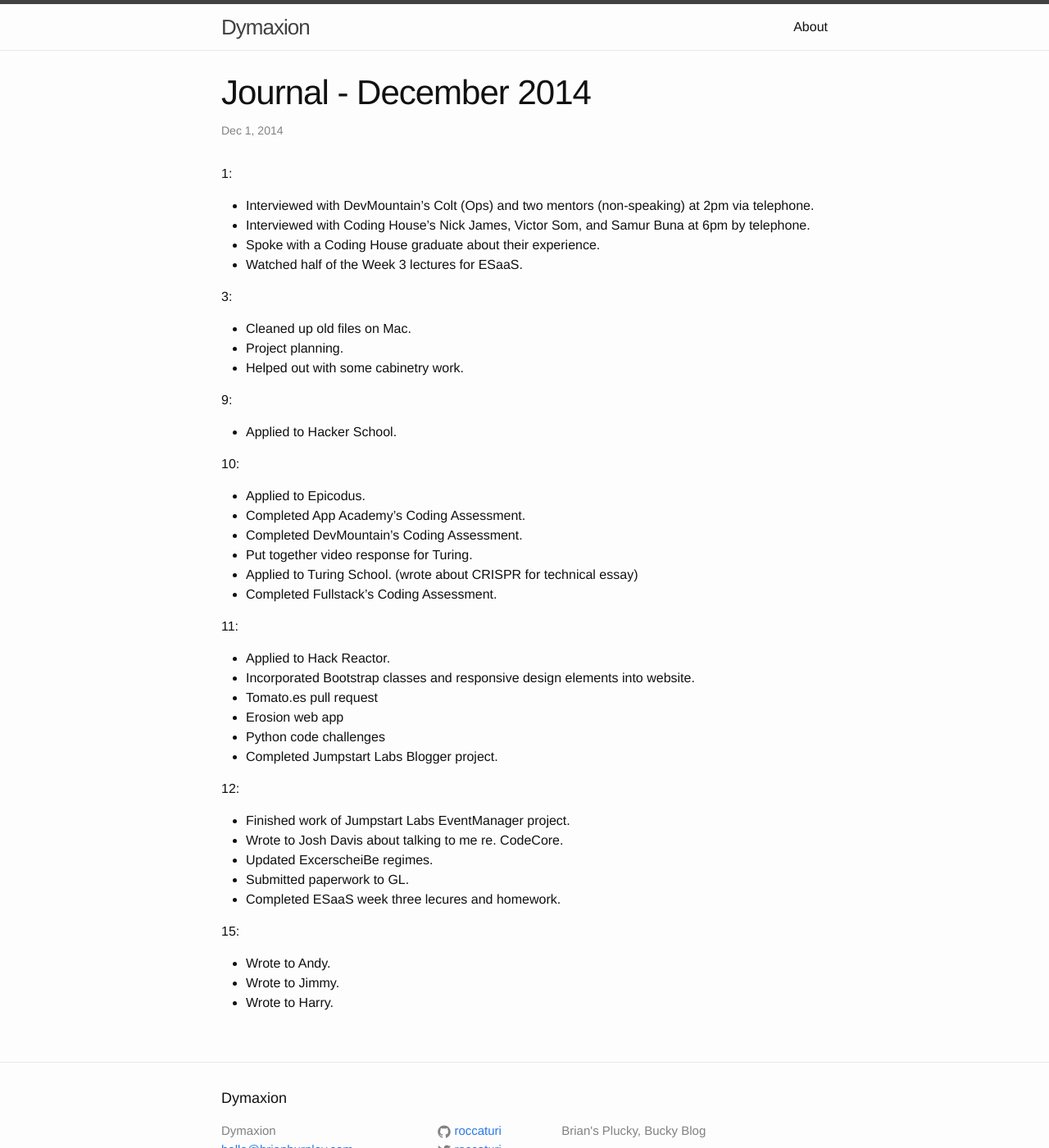
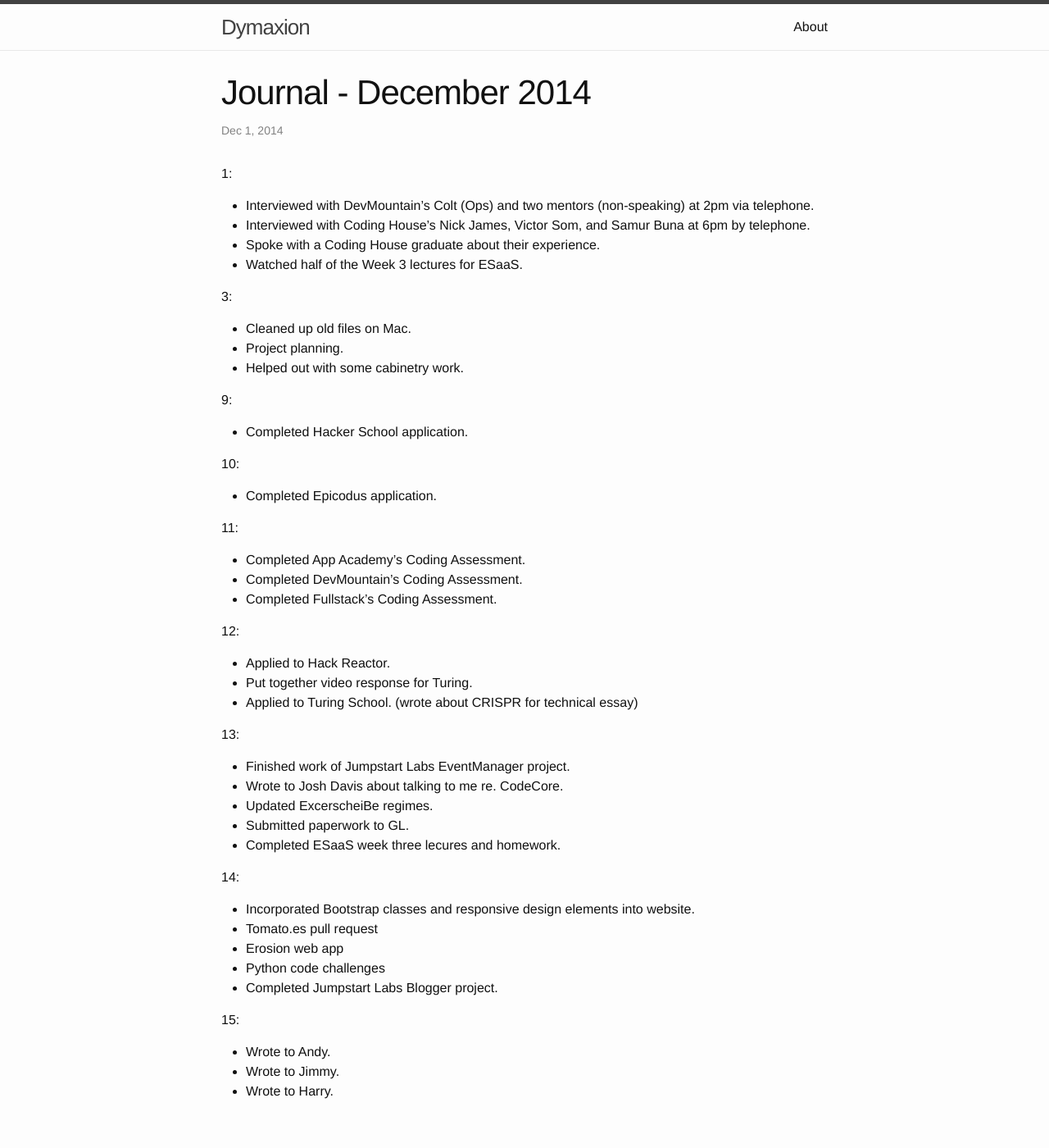
Before and after one commit to roccaturi/roccaturi.github.io, a Jekyll site: the page built from _posts/2014-12-01-journal.md, in a window 1280 px wide and 1400 px high. Shown: the whole window at 82% size. Built offline with Jekyll 4.4.1, drawn with Linux system fonts in a browser that asks for light colours; Markdown is read by kramdown in place of the engine named in the settings.

Commit message:
Updated Dec entry

```diff
--- a/_posts/2014-12-01-journal.md
+++ b/_posts/2014-12-01-journal.md
@@ -17,31 +17,35 @@ categories: journal
 * Helped out with some cabinetry work.
 
 9:
-+ Applied to Hacker School.
+* Completed Hacker School application.
 
 10:
-+ Applied to Epicodus.
+* Completed Epicodus application.
+
+11:
 + Completed App Academy's Coding Assessment.
 + Completed DevMountain's Coding Assessment.
++ Completed Fullstack's Coding Assessment.
+
+12:
++ Applied to Hack Reactor.
 + Put together video response for Turing.
 + Applied to Turing School. (wrote about CRISPR for technical essay)
-+ Completed Fullstack's Coding Assessment.
 
-11:
-+ Applied to Hack Reactor.
+13:
++ Finished work of Jumpstart Labs EventManager project.
++ Wrote to Josh Davis about talking to me re. CodeCore.
++ Updated ExcerscheiBe regimes.
++ Submitted paperwork to GL.
++ Completed ESaaS week three lecures and homework.
+
+14:
 + Incorporated Bootstrap classes and responsive design elements into website.
 + Tomato.es pull request
 + Erosion web app
 + Python code challenges
 + Completed Jumpstart Labs Blogger project.
 
-12:
-+ Finished work of Jumpstart Labs EventManager project.
-+ Wrote to Josh Davis about talking to me re. CodeCore.
-+ Updated ExcerscheiBe regimes.
-+ Submitted paperwork to GL.
-+ Completed ESaaS week three lecures and homework.
-
 15:
 + Wrote to Andy.
 + Wrote to Jimmy.
```
